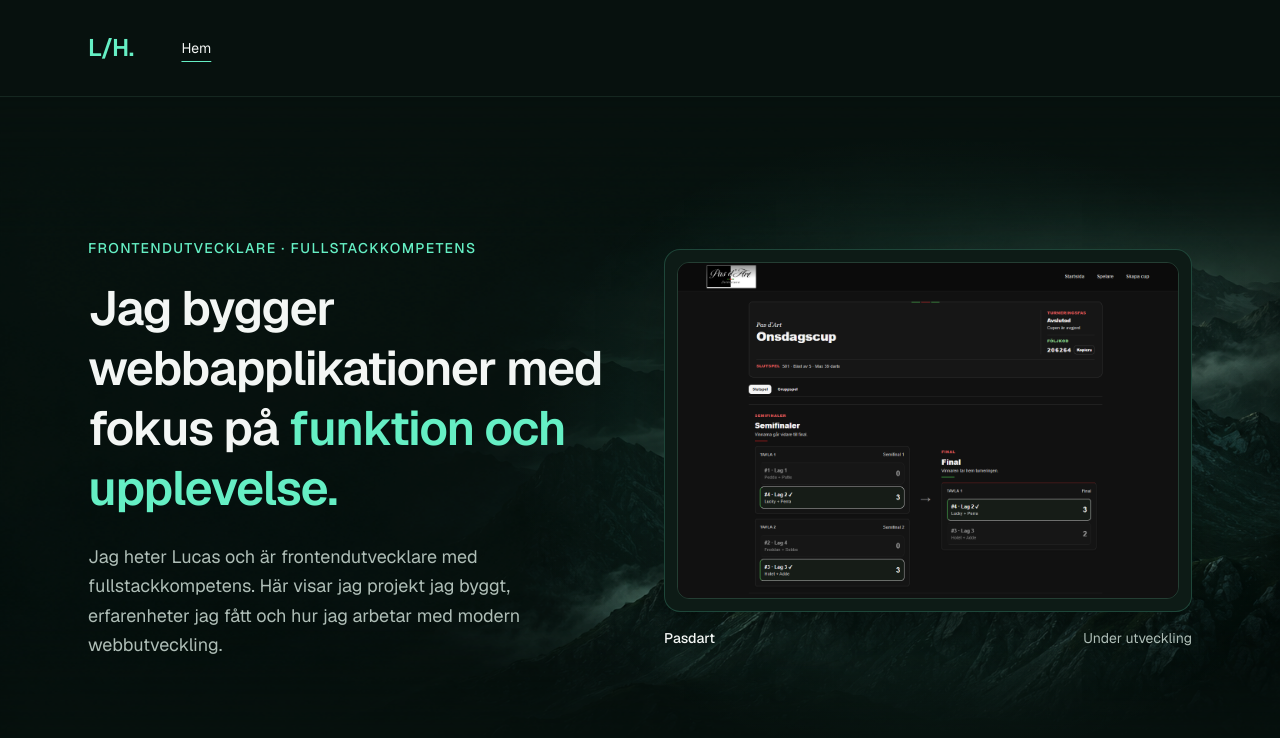
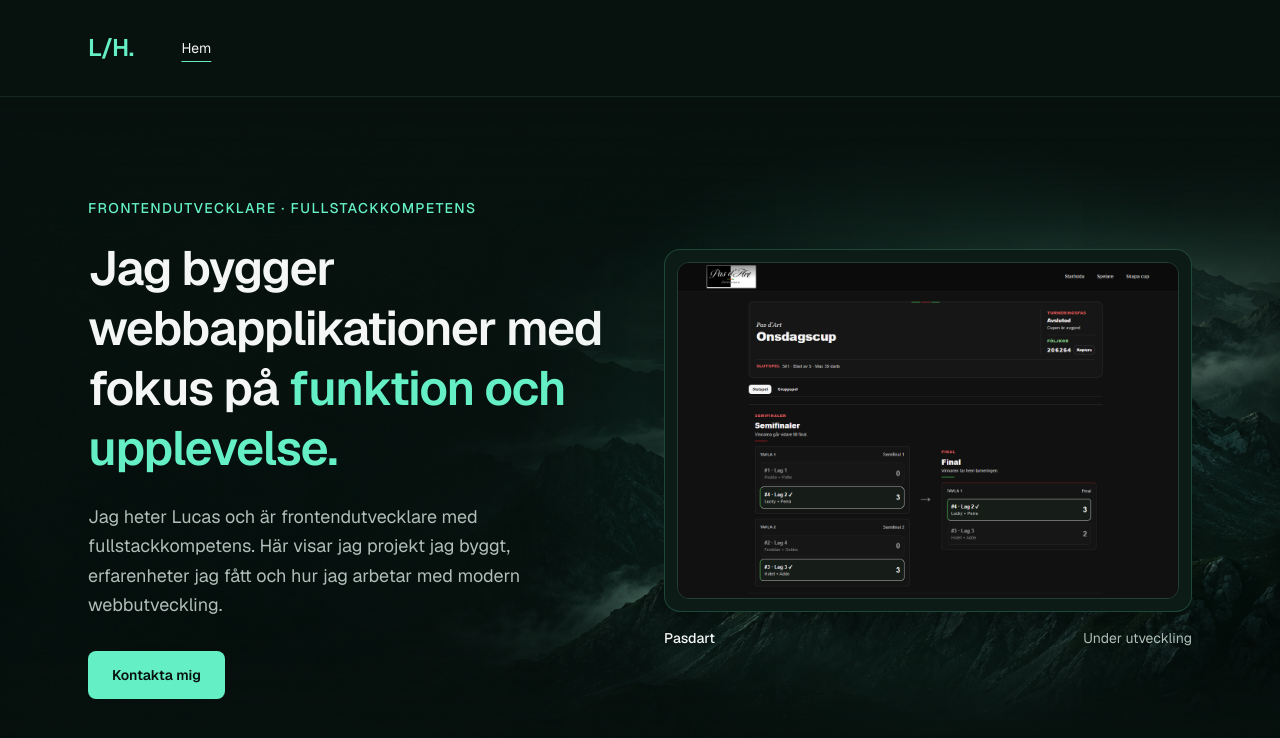
Before and after one commit to HanssonLucas/portfolio, a Next.js app: page / in a window 1280 px wide. Shown: the top 738 px of the page. Built offline with nearby package versions, Linux system fonts and the light colour scheme.

Commit message:
feat: add email contact button to hero

```diff
--- a/src/features/home/components/HeroSection.tsx
+++ b/src/features/home/components/HeroSection.tsx
@@ -42,6 +42,15 @@ export function HeroSection() {
               Här visar jag projekt jag byggt, erfarenheter jag fått och hur jag
               arbetar med modern webbutveckling.
             </p>
+
+            <div className="mt-8 flex flex-wrap gap-3">
+              <a
+                href="mailto:lucas.hansson9@gmail.com"
+                className="inline-flex min-h-12 items-center justify-center rounded-lg bg-accent px-6 py-3 text-sm font-semibold text-accent-foreground transition-colors hover:bg-accent/90"
+              >
+                Kontakta mig
+              </a>
+            </div>
           </div>
 
           <div className="relative isolate min-w-0">
```
